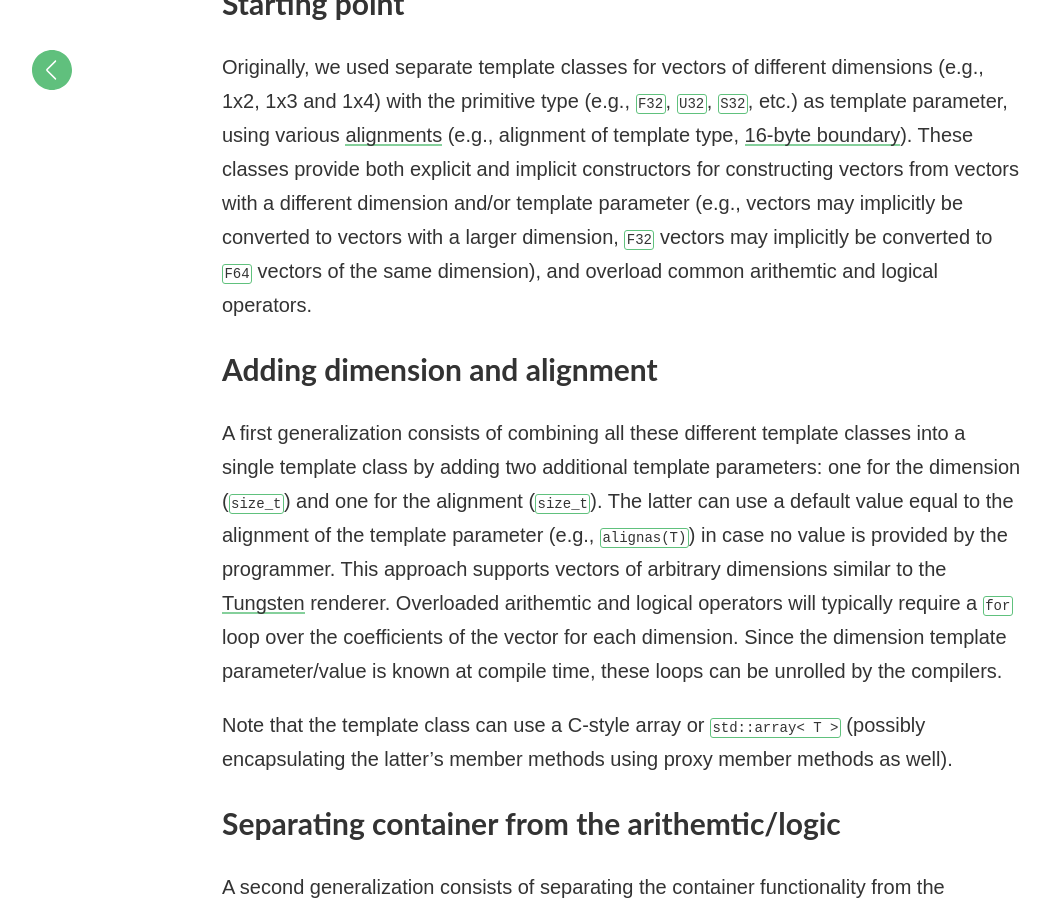
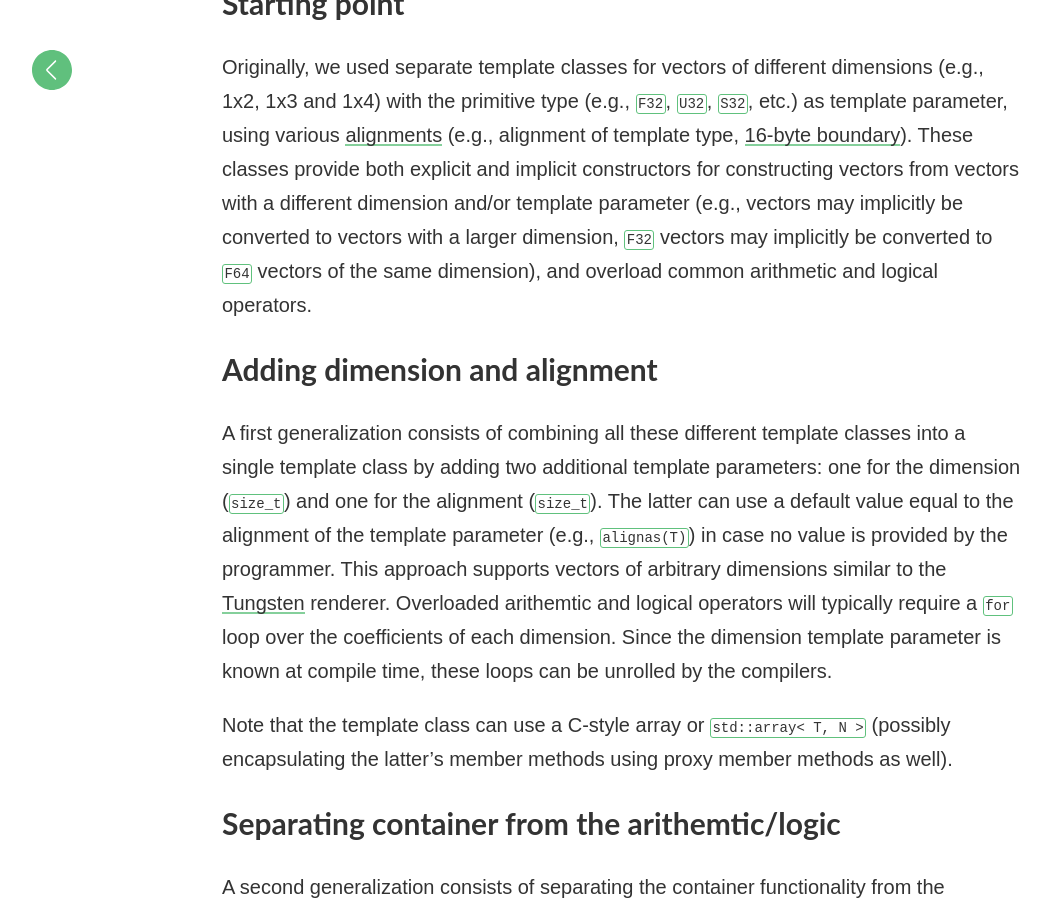
Before and after one commit to matt77hias/Blog, a Jekyll site: the page built from _posts/2018-08-08-the-constructible-array.md, in a window 1280 px wide and 900 px high, scrolled down 262 px. Shown: the whole window, without its empty margins (18-1068 px from the left). Built offline with Jekyll 4.4.1, drawn with Linux system fonts in a browser that asks for light colours; comment, search, counter and statistics services are not loaded.

Commit message:
Update 2018-08-08-the-constructible-array.md

```diff
--- a/_posts/2018-08-08-the-constructible-array.md
+++ b/_posts/2018-08-08-the-constructible-array.md
@@ -8,13 +8,13 @@
 
 ## Starting point
 
-Originally, we used separate template classes for vectors of different dimensions (e.g., 1x2, 1x3 and 1x4) with the primitive type (e.g., `F32`, `U32`, `S32`, etc.) as template parameter, using various [alignments](https://en.cppreference.com/w/cpp/language/alignas) (e.g., alignment of template type, [16-byte boundary](https://docs.microsoft.com/en-us/windows/desktop/direct3dhlsl/dx-graphics-hlsl-packing-rules)). These classes provide both explicit and implicit constructors for constructing vectors from vectors with a different dimension and/or template parameter (e.g., vectors may implicitly be converted to vectors with a larger dimension, `F32` vectors may implicitly be converted to `F64` vectors of the same dimension), and overload common arithemtic and logical operators.
+Originally, we used separate template classes for vectors of different dimensions (e.g., 1x2, 1x3 and 1x4) with the primitive type (e.g., `F32`, `U32`, `S32`, etc.) as template parameter, using various [alignments](https://en.cppreference.com/w/cpp/language/alignas) (e.g., alignment of template type, [16-byte boundary](https://docs.microsoft.com/en-us/windows/desktop/direct3dhlsl/dx-graphics-hlsl-packing-rules)). These classes provide both explicit and implicit constructors for constructing vectors from vectors with a different dimension and/or template parameter (e.g., vectors may implicitly be converted to vectors with a larger dimension, `F32` vectors may implicitly be converted to `F64` vectors of the same dimension), and overload common arithmetic and logical operators.
 
 ## Adding dimension and alignment
 
-A first generalization consists of combining all these different template classes into a single template class by adding two additional template parameters: one for the dimension (`size_t`) and one for the alignment (`size_t`). The latter can use a default value equal to the alignment of the template parameter (e.g., `alignas(T)`) in case no value is provided by the programmer. This approach supports vectors of arbitrary dimensions similar to the [Tungsten](https://github.com/tunabrain/tungsten/blob/master/src/core/math/Vec.hpp) renderer. Overloaded arithemtic and logical operators will typically require a `for` loop over the coefficients of the vector for each dimension. Since the dimension template parameter/value is known at compile time, these loops can be unrolled by the compilers.
+A first generalization consists of combining all these different template classes into a single template class by adding two additional template parameters: one for the dimension (`size_t`) and one for the alignment (`size_t`). The latter can use a default value equal to the alignment of the template parameter (e.g., `alignas(T)`) in case no value is provided by the programmer. This approach supports vectors of arbitrary dimensions similar to the [Tungsten](https://github.com/tunabrain/tungsten/blob/master/src/core/math/Vec.hpp) renderer. Overloaded arithemtic and logical operators will typically require a `for` loop over the coefficients of each dimension. Since the dimension template parameter is known at compile time, these loops can be unrolled by the compilers.
 
-Note that the template class can use a C-style array or `std::array< T >` (possibly encapsulating the latter's member methods using proxy member methods as well).
+Note that the template class can use a C-style array or `std::array< T, N >` (possibly encapsulating the latter's member methods using proxy member methods as well).
 
 ## Separating container from the arithemtic/logic
 
```
